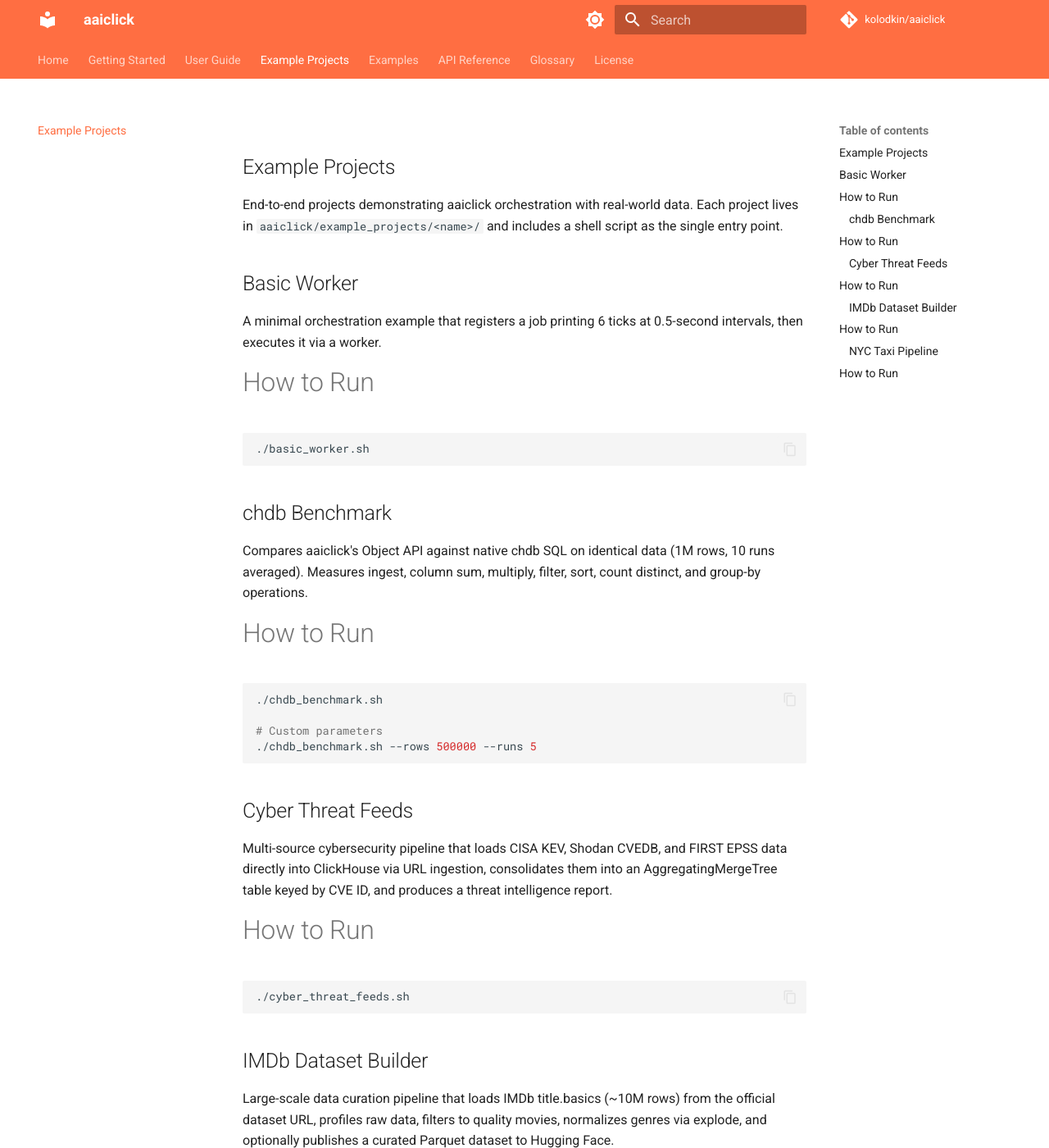
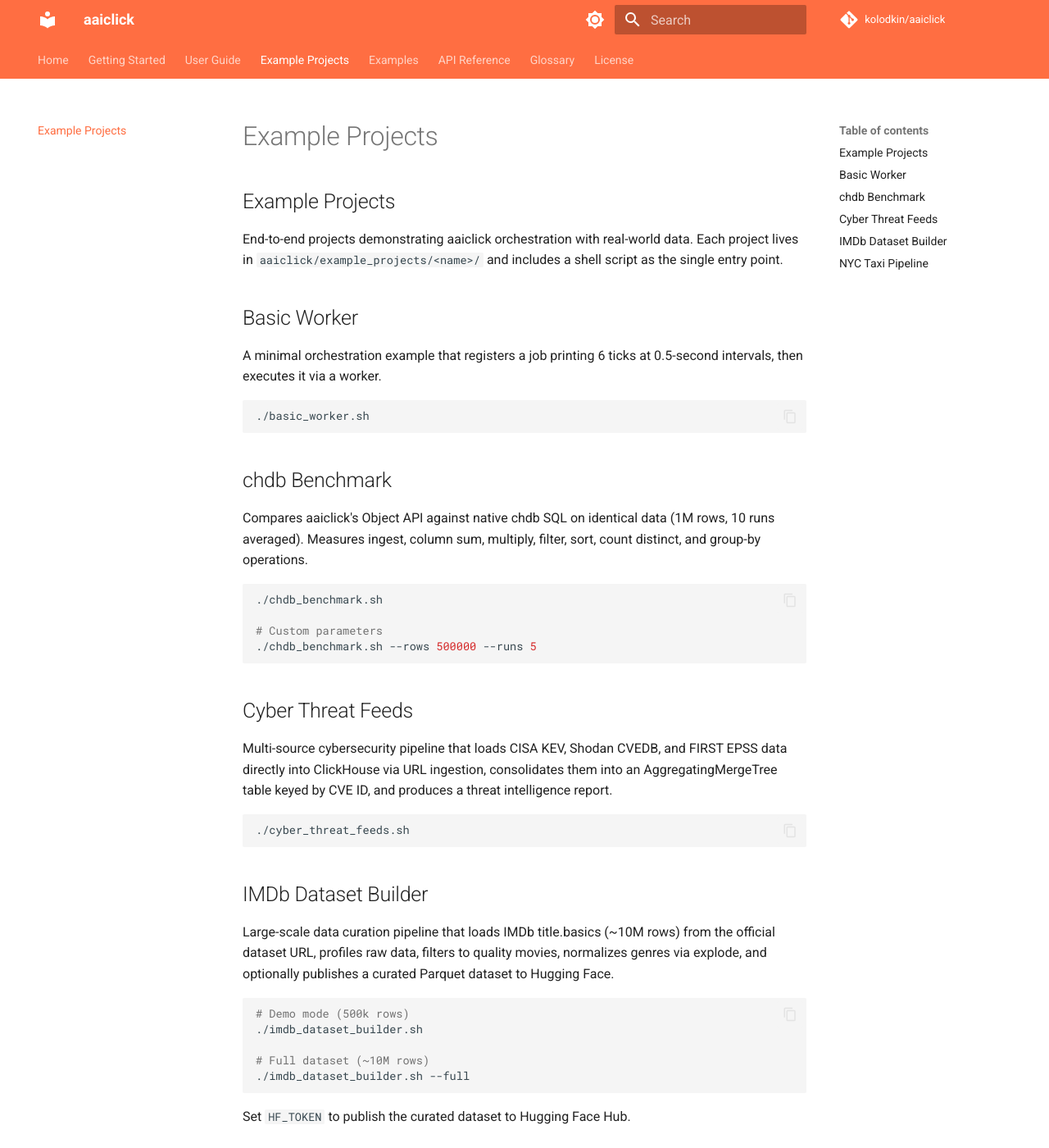
Before and after one commit to kolodkin/aaiclick, an MkDocs documentation site: the page built from docs/example_projects.md, in a window 1280 px wide and 1400 px high. Shown: the whole window at 82% size. Built offline with MkDocs 1.6.1 and Material for MkDocs 9.7.7, drawn with Linux system fonts in a browser that asks for light colours; comment, search, counter and statistics services are not loaded.

Commit message:
feature: add README and docs page for example projects
Add a concise README.md (title, description, run command) to each
example project, a docs/example_projects.md page that includes them
via pymdownx.snippets, and document the README convention in
example_projects/CLAUDE.md.

````diff
--- a/aaiclick/example_projects/CLAUDE.md
+++ b/aaiclick/example_projects/CLAUDE.md
@@ -18,8 +18,6 @@ Project Title
 
 One-paragraph description of what the project does and which aaiclick features it demonstrates.
 
-# How to Run
-
 \```bash
 ./<name>.sh
 \```
@@ -27,8 +25,8 @@ One-paragraph description of what the project does and which aaiclick features i
 
 - **Title**: setext heading (underline with `---`)
 - **Description**: one paragraph, concise — what it does, what data it uses
-- **How to Run**: shell script invocation, plus any flags or env vars if applicable
-- No additional sections — keep it minimal
+- **Run command**: bash code block with shell script invocation, plus any flags or env vars if applicable
+- No additional sections or headings — keep it minimal
 
 READMEs are included in the docs site via `docs/example_projects.md` using `pymdownx.snippets`.
 
--- a/aaiclick/example_projects/basic_worker/README.md
+++ b/aaiclick/example_projects/basic_worker/README.md
@@ -3,8 +3,6 @@ Basic Worker
 
 A minimal orchestration example that registers a job printing 6 ticks at 0.5-second intervals, then executes it via a worker.
 
-# How to Run
-
 ```bash
 ./basic_worker.sh
 ```
--- a/aaiclick/example_projects/chdb_benchmark/README.md
+++ b/aaiclick/example_projects/chdb_benchmark/README.md
@@ -2,8 +2,6 @@ chdb Benchmark
 ---
 
 Compares aaiclick's Object API against native chdb SQL on identical data (1M rows, 10 runs averaged). Measures ingest, column sum, multiply, filter, sort, count distinct, and group-by operations.
-
-# How to Run
 
 ```bash
 ./chdb_benchmark.sh
--- a/aaiclick/example_projects/cyber_threat_feeds/README.md
+++ b/aaiclick/example_projects/cyber_threat_feeds/README.md
@@ -3,8 +3,6 @@ Cyber Threat Feeds
 
 Multi-source cybersecurity pipeline that loads CISA KEV, Shodan CVEDB, and FIRST EPSS data directly into ClickHouse via URL ingestion, consolidates them into an AggregatingMergeTree table keyed by CVE ID, and produces a threat intelligence report.
 
-# How to Run
-
 ```bash
 ./cyber_threat_feeds.sh
 ```
--- a/aaiclick/example_projects/imdb_dataset_builder/README.md
+++ b/aaiclick/example_projects/imdb_dataset_builder/README.md
@@ -2,8 +2,6 @@ IMDb Dataset Builder
 ---
 
 Large-scale data curation pipeline that loads IMDb title.basics (~10M rows) from the official dataset URL, profiles raw data, filters to quality movies, normalizes genres via explode, and optionally publishes a curated Parquet dataset to Hugging Face.
-
-# How to Run
 
 ```bash
 # Demo mode (500k rows)
--- a/aaiclick/example_projects/nyc_taxi_pipeline/README.md
+++ b/aaiclick/example_projects/nyc_taxi_pipeline/README.md
@@ -3,8 +3,6 @@ NYC Taxi Pipeline
 
 Distributed computing example that loads NYC TLC Yellow Taxi trip data from Parquet URLs, runs parallel analysis tasks (basic stats, statistical metrics, group-by, tip and distance analysis), and produces a summary report.
 
-# How to Run
-
 ```bash
 ./nyc_taxi_pipeline.sh
 ```
````
